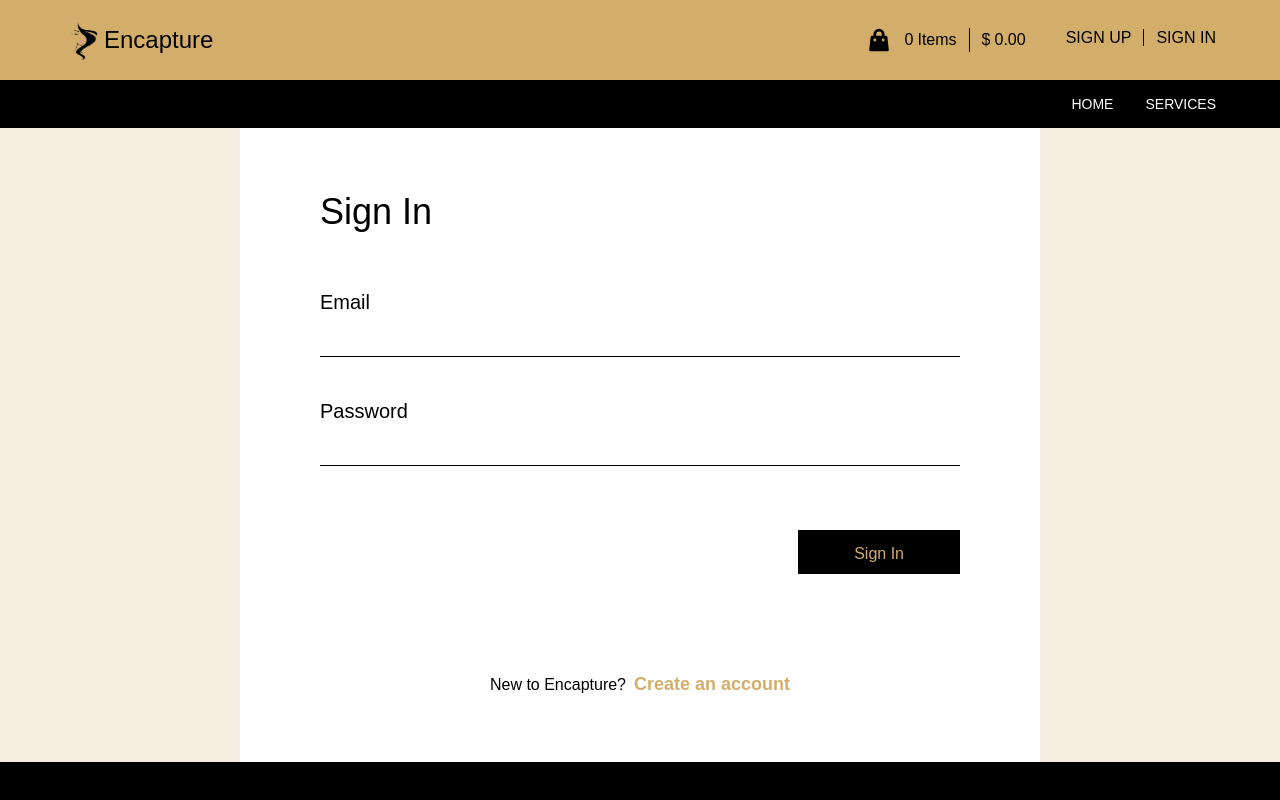
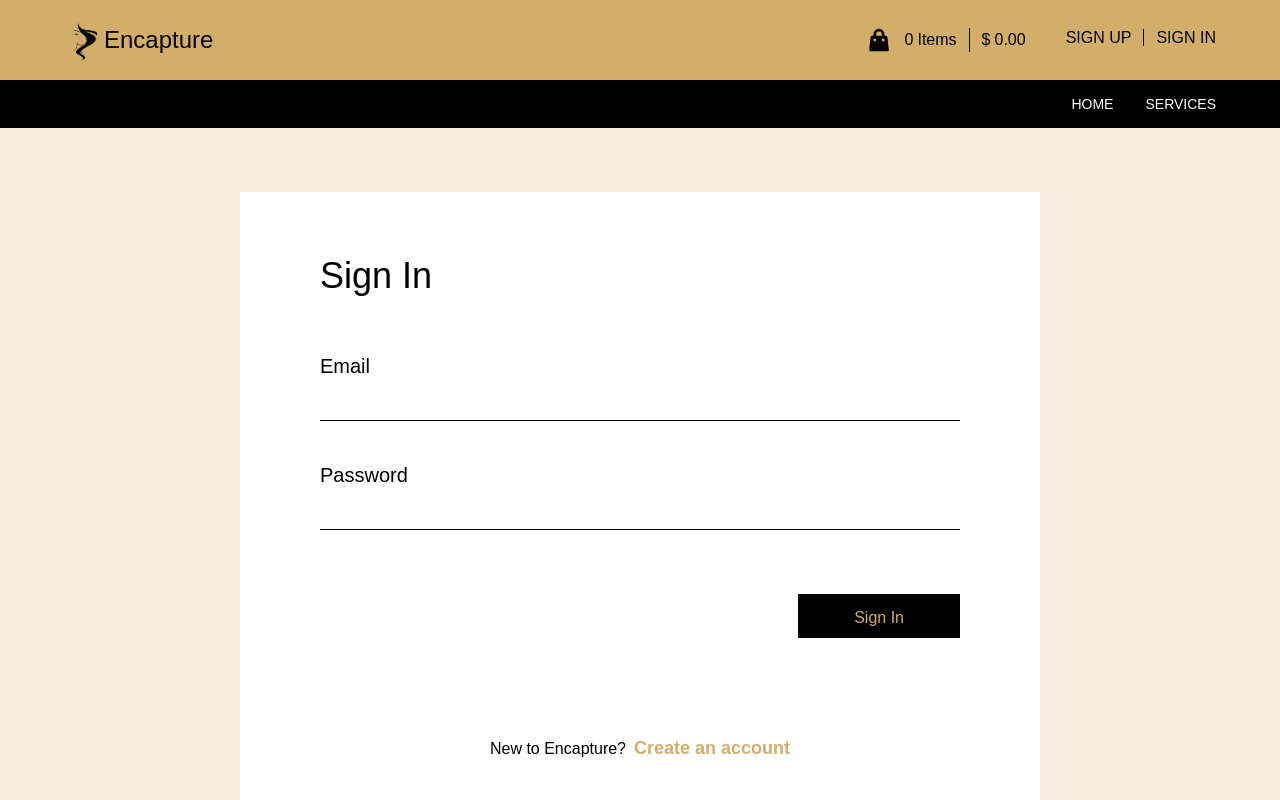
Before and after one commit to amita-roy/Appointment-booking-app-frontend, a React (Create React App) app: page /signin in a window 1280 px wide. Shown: the top 800 px of the page. Built offline with nearby package versions, Linux system fonts and the light colour scheme.

Commit message:
Update padding for signup and signin page

```diff
--- a/src/pages/SignInPage.js
+++ b/src/pages/SignInPage.js
@@ -3,7 +3,7 @@ import { Link } from 'react-router-dom';
 import React from 'react';
 
 const SignInPage = () => (
-  <div className="bg-primary bg-opacity-20">
+  <div className="bg-primary bg-opacity-20 p-16">
     <div className="px-20 py-16 bg-white m-auto" style={{ maxWidth: '800px' }}>
       <h1 className="text-4xl mb-14">Sign In</h1>
       <SignInForm />
--- a/src/pages/SignUpPage.js
+++ b/src/pages/SignUpPage.js
@@ -3,7 +3,7 @@ import React from 'react';
 import { Link } from 'react-router-dom';
 
 const SignUpPage = () => (
-  <div className="bg-primary bg-opacity-20">
+  <div className="bg-primary bg-opacity-20 p-16">
     <div className="px-20 py-16 bg-white m-auto" style={{ maxWidth: '800px' }}>
       <h1 className="text-4xl mb-14">Sign Up</h1>
       <SignUpForm />
```
